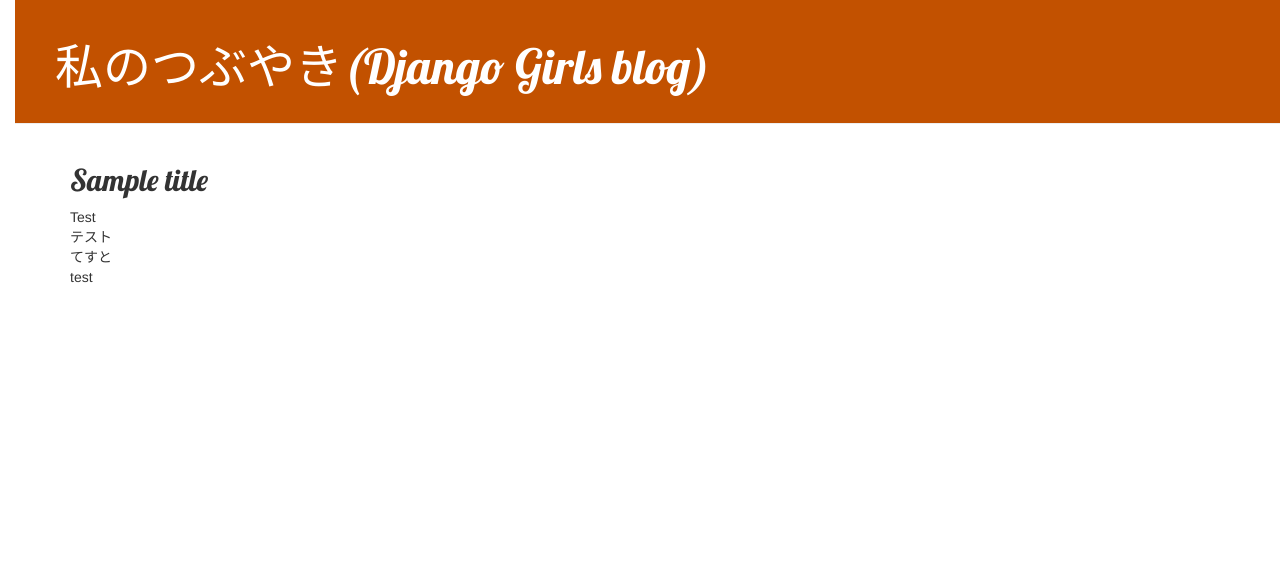
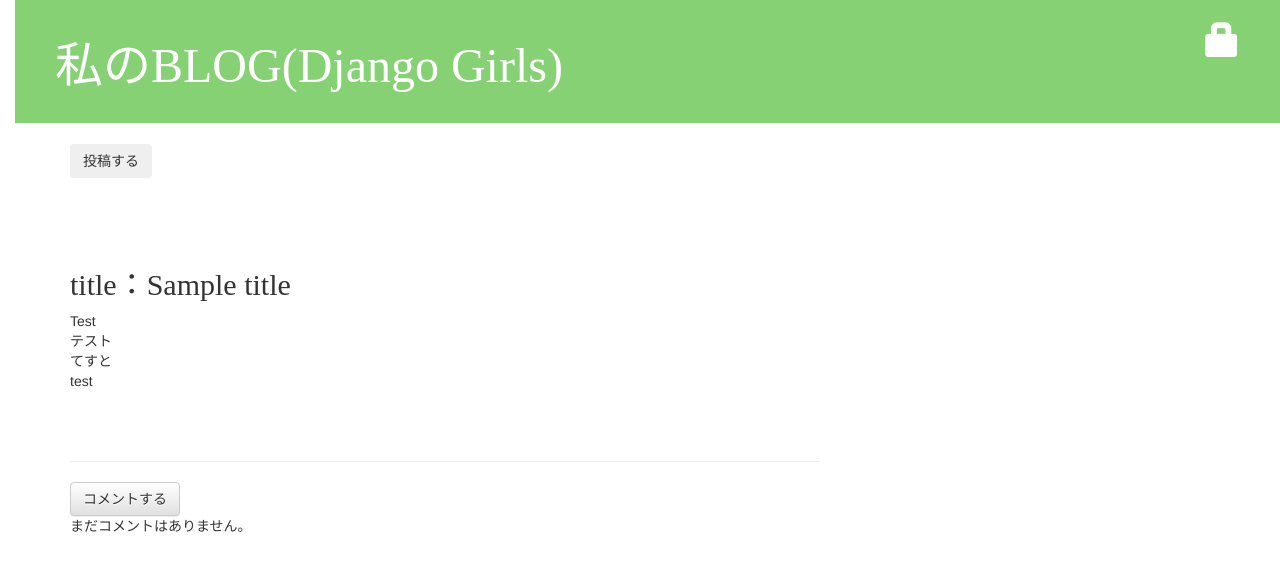
Before and after one commit to chunabayashi0216/my-first-blog, a Django app: page /post/1/ in a window 1280 px wide. Shown: the top 571 px of the page. Run offline with Django 4.2, Linux system fonts and the light colour scheme; data comes from the database, SQL or seed files in the repository; both versions use the stored data as it was after the commit; some libraries are stand-ins or nearby versions.

Commit message:
Django Girls Tutorial & Django Girls:Extensions 終了した

```diff
--- a/blog/admin.py
+++ b/blog/admin.py
@@ -1,5 +1,6 @@
 from django.contrib import admin
-from .models import Post
+from .models import Post, Comment  #追加
 
 
 admin.site.register(Post)
+admin.site.register(Comment) #追加
--- a/blog/models.py
+++ b/blog/models.py
@@ -13,5 +13,22 @@
         self.published_date = timezone.now()
         self.save()
 
+    def approved_comments(self):
+        return self.comments.filter(approved_comment=True)
+
     def __str__(self):
         return self.title
+
+class Comment(models.Model):
+    post = models.ForeignKey('blog.Post', on_delete=models.CASCADE, related_name='comments')
+    author = models.CharField(max_length=200)
+    text = models.TextField()
+    created_date = models.DateTimeField(default=timezone.now)
+    approved_comment = models.BooleanField(default=False)
+
+    def approve(self):
+        self.approved_comment = True
+        self.save()
+
+    def __str__(self):
+        return self.text
--- a/blog/static/css/blog.css
+++ b/blog/static/css/blog.css
@@ -1,22 +1,18 @@
-h1 a,
-h2 a {
-  color: #c25100;
-  font-family: "Lobster";
+h1 a, h2 a {
+    color: #87d175;
+    font-family: 'メイリオ';
 }
 body {
     padding-left: 15px;
 }
 
 .page-header {
-  background-color: #c25100;
+    background-color: #87d175;
     margin-top: 0;
     padding: 20px 20px 20px 40px;
 }
 
-.page-header h1,
-.page-header h1 a,
-.page-header h1 a:visited,
-.page-header h1 a:active {
+.page-header h1, .page-header h1 a, .page-header h1 a:visited, .page-header h1 a:active {
     color: #ffffff;
     font-size: 36pt;
     text-decoration: none;
@@ -26,11 +22,9 @@
     margin-left: 40px;
 }
 
-h1,
-h2,
-h3,
-h4 {
-  font-family: "Lobster", cursive;
+h1, h2, h3, h4 {
+    /*font-family: 'メイリオ', cursive;*/
+    font-family: 'メイリオ';
 }
 
 .date {
@@ -41,14 +35,11 @@
     float: right;
 }
 
-.post-form textarea,
-.post-form input {
+.post-form textarea, .post-form input {
     width: 100%;
 }
 
-.top-menu,
-.top-menu:hover,
-.top-menu:visited {
+.top-menu, .top-menu:hover, .top-menu:visited {
     color: #ffffff;
     float: right;
     font-size: 26pt;
@@ -59,7 +50,10 @@
     margin-bottom: 70px;
 }
 
-.post h2 a,
-.post h2 a:visited {
+.post h2 a, .post h2 a:visited {
     color: #000000;
 }
+
+.comment {
+    margin: 20px 0px 20px 20px;
+}
--- a/blog/templates/blog/base.html
+++ b/blog/templates/blog/base.html
@@ -4,18 +4,22 @@
 <html lang="ja">
     <head>
         <meta charset="UTF-8">
-        <title>私のつぶやき(Django Girls blog)</title>
+        <title>私のBLOG(Django Girls)</title>
         <link rel="stylesheet" href="//maxcdn.bootstrapcdn.com/bootstrap/3.2.0/css/bootstrap.min.css">
         <link rel="stylesheet" href="//maxcdn.bootstrapcdn.com/bootstrap/3.2.0/css/bootstrap-theme.min.css">
         <link href="//fonts.googleapis.com/css?family=Lobster&subset=latin,latin-ext" rel="stylesheet" type="text/css">
         <link rel="stylesheet" href="{% static 'css/blog.css' %}">
     </head>
     <body>
-        <div class ="page-header">
+        <div class="page-header">
             {% if user.is_authenticated %}
                 <a href="{% url 'post_new' %}" class="top-menu"><span class="glyphicon glyphicon-plus"></span></a>
+                <a href="{% url 'post_draft_list' %}" class="top-menu"><span class="glyphicon glyphicon-edit"></span></a>
+                <p class="top-menu">Hello {{ user.username }}さん <small>(<a href="{% url 'logout' %}">Log out</a>)</small></p>
+            {% else %}
+                <a href="{% url 'login' %}" class="top-menu"><span class="glyphicon glyphicon-lock"></span></a>
             {% endif %}
-            <h1><a href="/">私のつぶやき(Django Girls blog)</a></h1>
+            <h1><a href="/">私のBLOG(Django Girls)</a></h1>
         </div>
         <div class="content container">
             <div class="row">
--- a/blog/templates/blog/post_detail.html
+++ b/blog/templates/blog/post_detail.html
@@ -6,11 +6,39 @@
             <div class="date">
                 {{ post.published_date }}
             </div>
+        {% else %}
+            <form method="POST" action="{% url 'post_publish' pk=post.pk %}" class="post-form">{% csrf_token %}
+                <button type="submit" class="post btn btn-secondary" name="publish">投稿する</button>
+            </form>
         {% endif %}
         {% if user.is_authenticated %}
             <a class="btn btn-default" href="{% url 'post_edit' pk=post.pk %}"><span class="glyphicon glyphicon-pencil"></span></a>
+            <form method="POST" action="{% url 'post_remove' pk=post.pk %}" class="post-form">{% csrf_token %}
+                <button type="submit" class="post btn btn-danger" name="delete">
+                Delete
+                </button>
+            </form>
         {% endif %}
-        <h2>{{ post.title}}</h2>
+        <h2>title：{{ post.title}}</h2>
         <p>{{ post.text | linebreaksbr}}</p>
     </div>
+    <hr>
+    <a class="btn btn-default" href="{% url 'add_comment_to_post' pk=post.pk %}">コメントする</a>
+    {% for comment in post.comments.all %}
+        {% if user.is_authenticated or comment.approved_comment %}
+            <div class="comment">
+                <div class="date">
+                    {{ comment.created_date }}
+                    {% if not comment.approved_comment %}
+                        <a class="btn btn-default" href="{% url 'comment_remove' pk=comment.pk %}"><span class="glyphicon glyphicon-remove"></span></a>
+                        <a class="btn btn-default" href="{% url 'comment_approve' pk=comment.pk %}"><span class="glyphicon glyphicon-ok"></span></a>
+                    {% endif %}
+                </div>
+                <strong>{{ comment.author }}</strong>
+                <p>{{ comment.text|linebreaks }}</p>
+            </div>
+        {% endif %}
+    {% empty %}
+        <p>まだコメントはありません。</p>
+    {% endfor %}
 {% endblock%}
--- a/blog/templates/blog/post_list.html
+++ b/blog/templates/blog/post_list.html
@@ -8,6 +8,7 @@
             </div>
             <h2><a href="{% url 'post_detail' pk=post.pk %}">{{ post.title }}</a></h2>
             <p>{{ post.text | linebreaksbr}}</p>
+            <a href="{% url 'post_detail' pk=post.pk %}">Comments: {{ post.approved_comments.count }}</a>
         </div>
     {% endfor %}
 {% endblock %}
--- a/blog/urls.py
+++ b/blog/urls.py
@@ -7,4 +7,11 @@
     path('post/<int:pk>/', views.post_detail, name='post_detail'),
     path('post/new/', views.post_new, name='post_new'),
     path('post/<int:pk>/edit/', views.post_edit, name='post_edit'),
+    path('drafts/', views.post_draft_list, name='post_draft_list'),
+    path('post/<int:pk>/publish/', views.post_publish, name='post_publish'),
+    path('post/<int:pk>/remove/', views.post_remove, name='post_remove'),
+    path('post/<int:pk>/comment/', views.add_comment_to_post, name='add_comment_to_post'),
+    path('comment/<int:pk>/approve/', views.comment_approve, name='comment_approve'),
+    path('comment/<int:pk>/remove/', views.comment_remove, name='comment_remove'),
+
 ]
--- a/blog/views.py
+++ b/blog/views.py
@@ -1,7 +1,8 @@
 from django.shortcuts import render, get_object_or_404, redirect
 from django.utils import timezone
-from .models import Post
-from .forms import PostForm
+from .models import Post, Comment
+from .forms import PostForm, CommentForm
+from django.contrib.auth.decorators import login_required
 
 
 def post_list(request):
@@ -12,19 +13,21 @@
     post = get_object_or_404(Post, pk=pk)
     return render(request, 'blog/post_detail.html', {'post': post})
 
+@login_required
 def post_new(request):
     if request.method == "POST":
         form = PostForm(request.POST)
         if form.is_valid():
             post = form.save(commit=False)
             post.author = request.user
-            post.published_date = timezone.now()
+            #post.published_date = timezone.now() #削除（草稿扱いにするため）
             post.save()
             return redirect('post_detail', pk=post.pk)
     else:
         form = PostForm()
     return render(request, 'blog/post_edit.html', {'form': form})
 
+@login_required
 def post_edit(request, pk):
     post = get_object_or_404(Post,pk=pk)
     if request.method == "POST":
@@ -32,9 +35,54 @@
         if form.is_valid():
             post = form.save(commit=False)
             post.author = request.user
-            post.published_date = timezone.now()
+            #post.published_date = timezone.now() #削除（草稿扱いにするため）
             post.save()
             return redirect('post_detail', pk=post.pk)
     else:
         form = PostForm(instance=post)
     return render(request, 'blog/post_edit.html', {'form': form})
+
+@login_required
+def post_draft_list(request):
+    posts = Post.objects.filter(published_date__isnull=True).order_by('created_date')
+    return render(request, 'blog/post_draft_list.html', {'posts':posts})
+
+@login_required
+def post_publish(request, pk):
+    post = get_object_or_404(Post, pk=pk)
+    if request.method=='POST':
+        post.publish()
+    return redirect('post_detail', pk=pk)
+
+@login_required
+def post_remove(request, pk):
+    post = get_object_or_404(Post, pk=pk)
+    if request.method=='POST':
+        post.delete()
+    return redirect('post_list', pk=pk)
+
+@login_required
+def add_comment_to_post(request, pk):
+    post = get_object_or_404(Post, pk=pk)
+    if request.method == "POST":
+        form = CommentForm(request.POST)
+        if form.is_valid():
+            comment = form.save(commit=False)
+            comment.post = post
+            comment.save()
+            return redirect('post_detail', pk=post.pk)
+    else:
+        form = CommentForm()
+    return render(request, 'blog/add_comment_to_post.html', {'form': form})
+
+@login_required
+def comment_approve(request, pk):
+    comment = get_object_or_404(Comment, pk=pk)
+    comment.approve()
+    return redirect('post_detail', pk=comment.post.pk)
+
+@login_required
+def comment_remove(request, pk):
+    comment = get_object_or_404(Comment, pk=pk)
+    comment.delete()
+    return redirect('post_detail', pk=comment.post.pk)
--- a/mysite/settings.py
+++ b/mysite/settings.py
@@ -123,3 +123,5 @@
 # https://docs.djangoproject.com/en/4.2/ref/settings/#default-auto-field
 
 DEFAULT_AUTO_FIELD = 'django.db.models.BigAutoField'
+
+LOGIN_REDIRECT_URL = '/'
--- a/mysite/urls.py
+++ b/mysite/urls.py
@@ -7,7 +7,11 @@
 from django.contrib import admin
 from django.urls import path, include
 
+from django.contrib.auth import views
+
 urlpatterns = [
     path('admin/', admin.site.urls),
+    path('accounts/login/', views.LoginView.as_view(), name='login'),
+    path('accounts/logout/', views.LogoutView.as_view(next_page='/'), name='logout'),
     path('', include('blog.urls')),
 ]
--- a/requirements.txt
+++ b/requirements.txt
@@ -1 +1 @@
-Django~=3.2.25
+Django >= 3.2.0, <=4.2.19
```
Also changed, not shown: blog/forms.py (+8 -1 lines), blog/templates/blog/add_comment_to_post.html (added, +9 -0 lines), blog/templates/blog/post_draft_list.html (added, +11 -0 lines), blog/templates/registration/login.html (added, +24 -0 lines), blog/migrations/0002_comment.py (added), db.sqlite3. Lines whose indentation alone changed are shown as unchanged.
